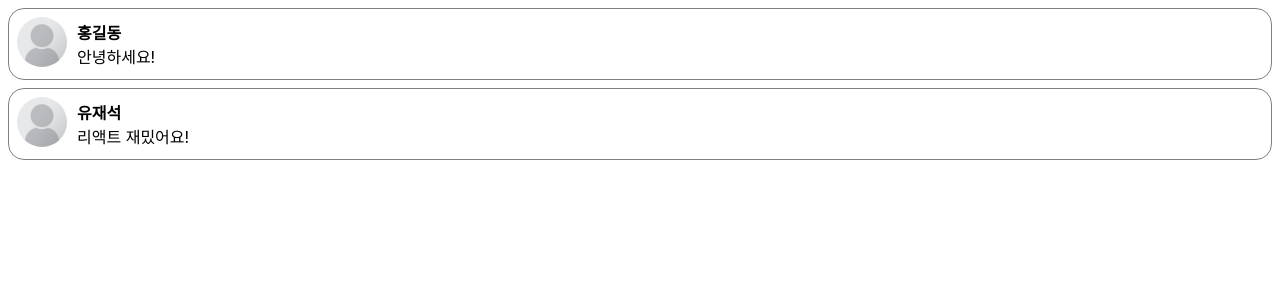
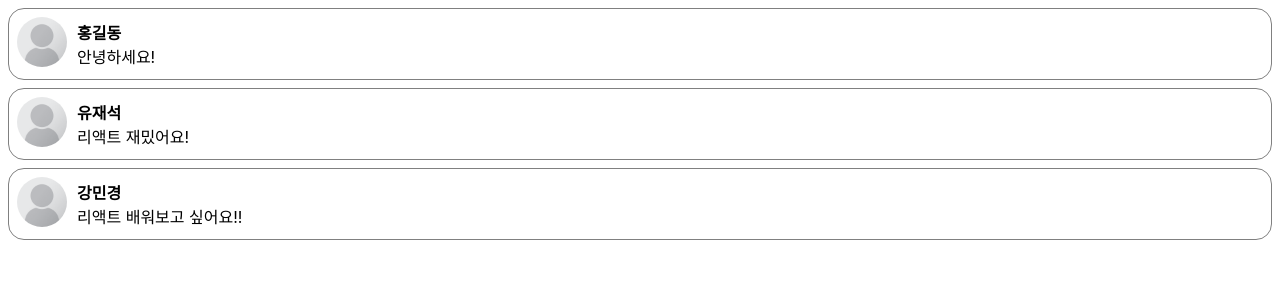
Before and after one commit to yihimin/js_reactclass, a React (Create React App) app in the folder my-app/: page / in a window 1280 px wide. Shown: the top 300 px of the page. Built offline with nearby package versions, Linux system fonts and the light colour scheme; the HTML template or start-up script is replaced by a standard one.

Commit message:
fix: CommentList

```diff
--- a/my-app/src/components/CommnetList.jsx
+++ b/my-app/src/components/CommnetList.jsx
@@ -5,6 +5,7 @@ function CommentList() {
     <div>
       <Comment name="홍길동" comment="안녕하세요!" />
       <Comment name="유재석" comment="리액트 재밌어요!" />
+      <Comment name="강민경" comment="리액트 배워보고 싶어요!!" />
     </div>
   );
 }
```
